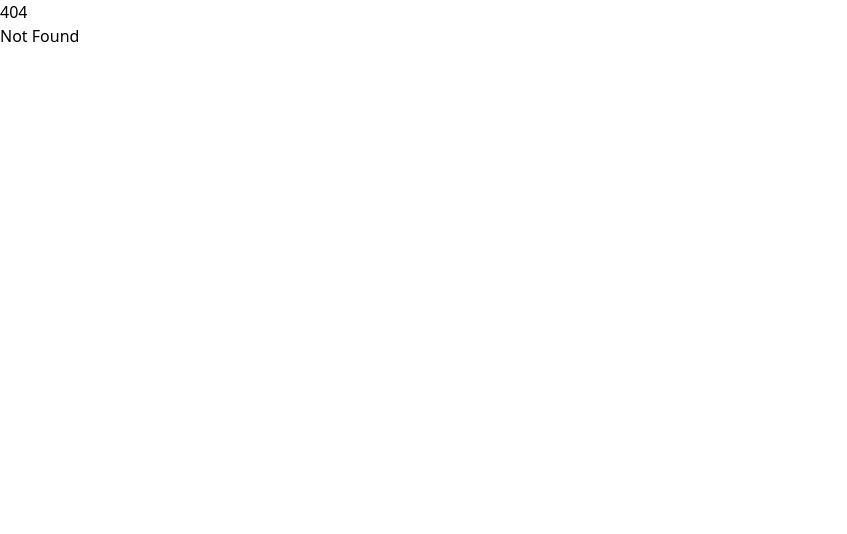
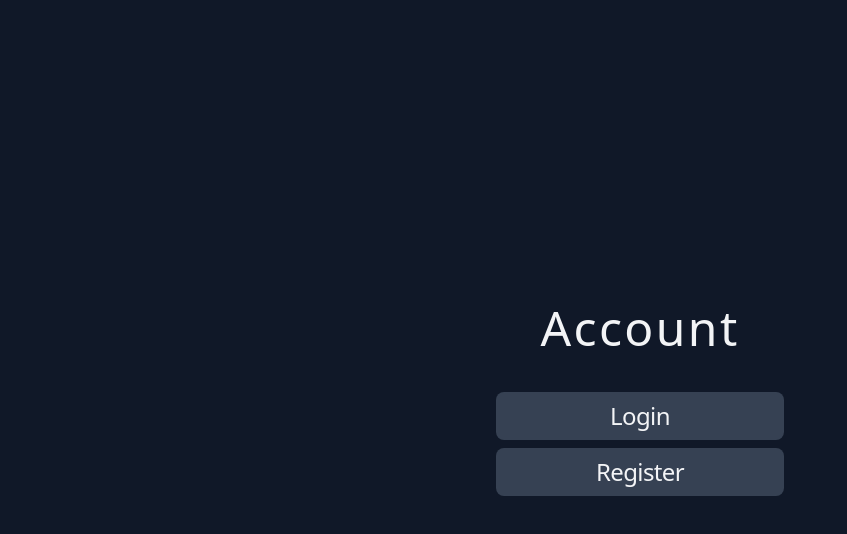
Before and after one commit to Hebi-JS/meow-finances, a SvelteKit app: page /login in a window 1280 px wide. Before the commit this address had no page. Shown: the top 534 px of the page, without its empty margins (0-847 px from the left). Built offline with nearby package versions, Linux system fonts and the light colour scheme.

Commit message:
Add babushka favicon and login page

```diff
--- a/src/app.html
+++ b/src/app.html
@@ -2,7 +2,7 @@
 <html lang="en">
   <head>
     <meta charset="utf-8" />
-    <link rel="icon" href="%sveltekit.assets%/favicon.png" />
+    <link rel="icon" href="%sveltekit.assets%/favicon.svg" />
     <meta name="viewport" content="width=device-width, initial-scale=1" />
     %sveltekit.head%
   </head>
--- a/src/routes/+page.svelte
+++ /dev/null
@@ -1,18 +0,0 @@
-<script lang="ts"></script>
-
-<svelte:head>
-    <title>Aids!</title>
-</svelte:head>
-
-<main>
-    <h1>Account</h1>
-
-    <button>Login</button>
-    <button>Register</button>
-</main>
-
-<h1 class="text-3xl font-bold underline">  Hello world!</h1>
-
-<style lang="postcss">
-    @reference "tailwindcss";
-</style>
--- /dev/null
+++ b/src/routes/+page.ts
@@ -0,0 +1,3 @@
+import { goto } from "$app/navigation";
+
+goto("/login")
--- /dev/null
+++ b/src/routes/login/+page.svelte
@@ -0,0 +1,16 @@
+<script lang="ts"></script>
+
+<svelte:head>
+    <title>Aids!</title>
+</svelte:head>
+
+<main class="flex flex-col gap-2 justify-center items-center h-svh bg-gray-900 text-gray-100">
+    <h1 class="mb-8 text-5xl text-bold tracking-wider">Account</h1>
+
+    <button class="rounded-lg p-2 w-4/5 max-w-72 bg-gray-700 text-2xl tracking-tight active:bg-gray-800 focus:outline-2 focus:outline-gray-500">Login</button>
+    <button class="rounded-lg p-2 w-4/5 max-w-72 bg-gray-700 text-2xl tracking-tight active:bg-gray-800 focus:outline-2 focus:outline-gray-500">Register</button>
+</main>
+
+<style lang="postcss">
+    @reference "tailwindcss";
+</style>
```
Also changed, not shown: static/favicon.png (deleted), static/favicon.svg (added).
